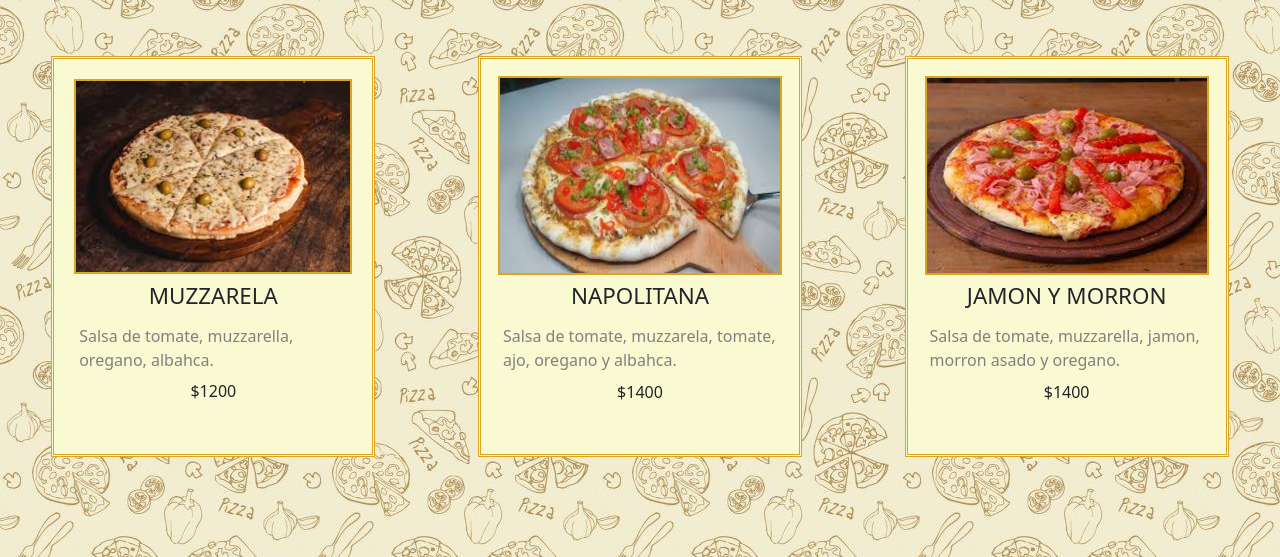
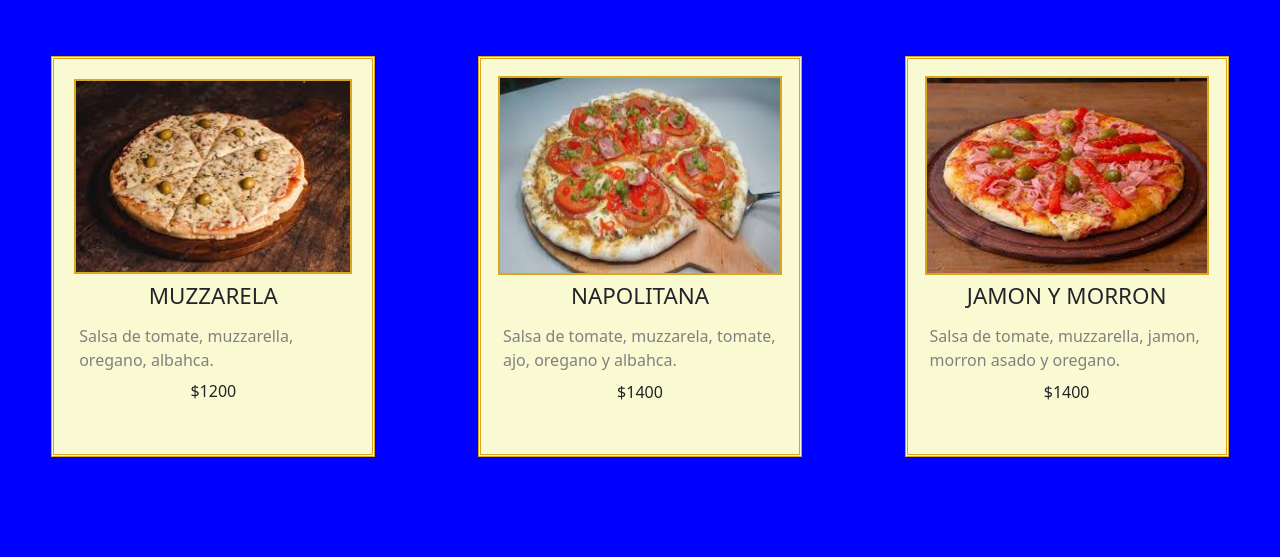
Before and after one commit to MatiBilbao/elmat, a website: page pages/menu.html in a window 1280 px wide. Shown: the part 178-735 px from the top of the page. Drawn offline with nearby package versions, Linux system fonts and the light colour scheme.

Commit message:
background

```diff
--- a/scss/componentes/_menu.scss
+++ b/scss/componentes/_menu.scss
@@ -6,7 +6,7 @@
 @media (min-width:800px) {
 
 .cuerpo {
-    background-image: url("../imagenes/fondo-de-menu.jpg");
+    background-color: blue;
 }
 .parent {
     display: grid;
```
Also changed, not shown: css/style.css.
